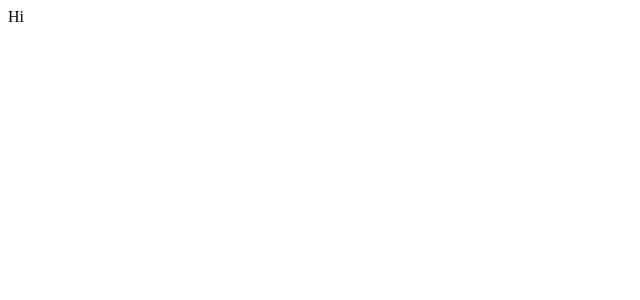
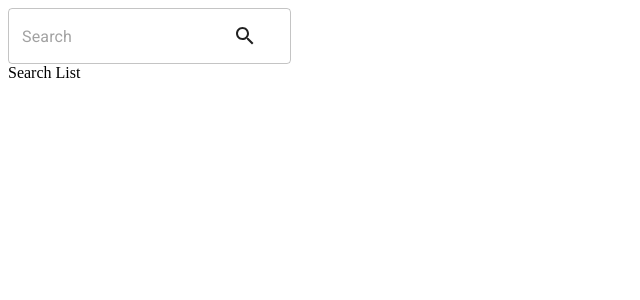
Before and after one commit to ngocthily/youtube-clone, a React (Create React App) app: page /results in a window 1280 px wide. Shown: the top 300 px of the page, without its empty margins (0-640 px from the left). Built offline with nearby package versions, Linux system fonts and the light colour scheme.

Commit message:
add material ui and create simple search bar

```diff
--- a/package.json
+++ b/package.json
@@ -3,6 +3,8 @@
   "version": "0.1.0",
   "private": true,
   "dependencies": {
+    "@material-ui/core": "^4.11.3",
+    "@material-ui/icons": "^4.11.2",
     "@testing-library/jest-dom": "^5.11.9",
     "@testing-library/react": "^11.2.5",
     "@testing-library/user-event": "^12.6.3",
--- a/public/index.html
+++ b/public/index.html
@@ -24,6 +24,7 @@
       work correctly both with client-side routing and a non-root public URL.
       Learn how to configure a non-root public URL by running `npm run build`.
     -->
+    <link rel="stylesheet" href="https://fonts.googleapis.com/css?family=Roboto:300,400,500,700&display=swap" />
     <title>React App</title>
   </head>
   <body>
--- a/src/components/App.js
+++ b/src/components/App.js
@@ -1,9 +1,11 @@
 import React from 'react';
+import { Route } from 'react-router-dom';
+import SearchResultList from 'components/SearchResultList';
 
 const App = () => {
     return (
         <div>
-            Hi
+            <Route path="/results" component={SearchResultList}/>
         </div>
     )
 }
--- a/src/components/SearchBar.js
+++ b/src/components/SearchBar.js
@@ -0,0 +1,27 @@
+import React from 'react';
+import { TextField,
+    InputAdornment,
+    Button } from '@material-ui/core';
+import { Search } from '@material-ui/icons'
+
+function SearchBar() {
+    return (
+        <div>
+            <TextField id="outlined-basic"
+                placeholder="Search"
+                variant="outlined"
+                InputProps={{
+                    endAdornment: (
+                        <InputAdornment position="end">
+                            <Button>
+                                <Search/>
+                            </Button>
+                        </InputAdornment>
+                    ),
+                }}>
+            </TextField>
+        </div>
+    )
+};
+
+export default SearchBar;
--- a/src/components/SearchResultList.js
+++ b/src/components/SearchResultList.js
@@ -0,0 +1,13 @@
+import React from 'react';
+import SearchBar from 'components/SearchBar';
+
+const SearchResultList = () => {
+    return (
+        <div>
+            <div><SearchBar/></div>
+            <div>Search List</div>
+        </div>
+    )
+};
+
+export default SearchResultList;
```
Also changed, not shown: 1 other file (tests, documents, lock files or other folders).
